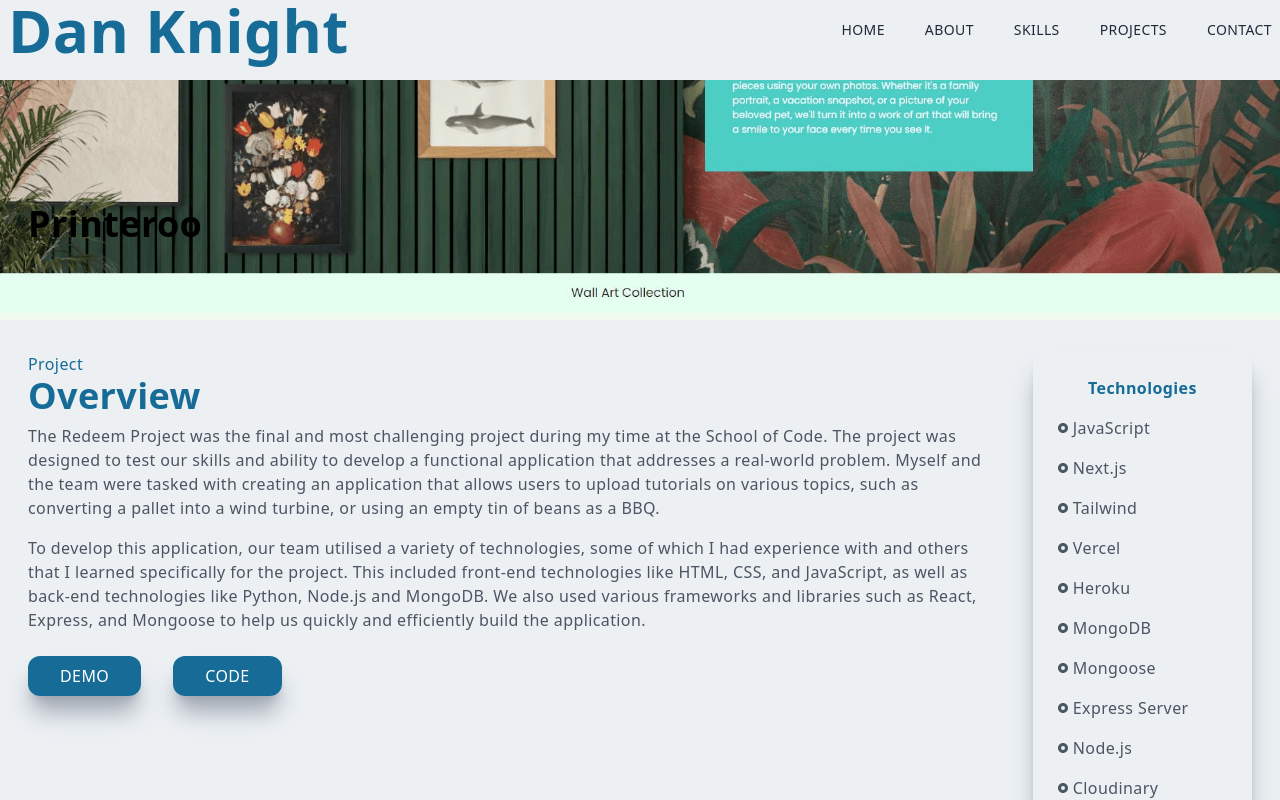
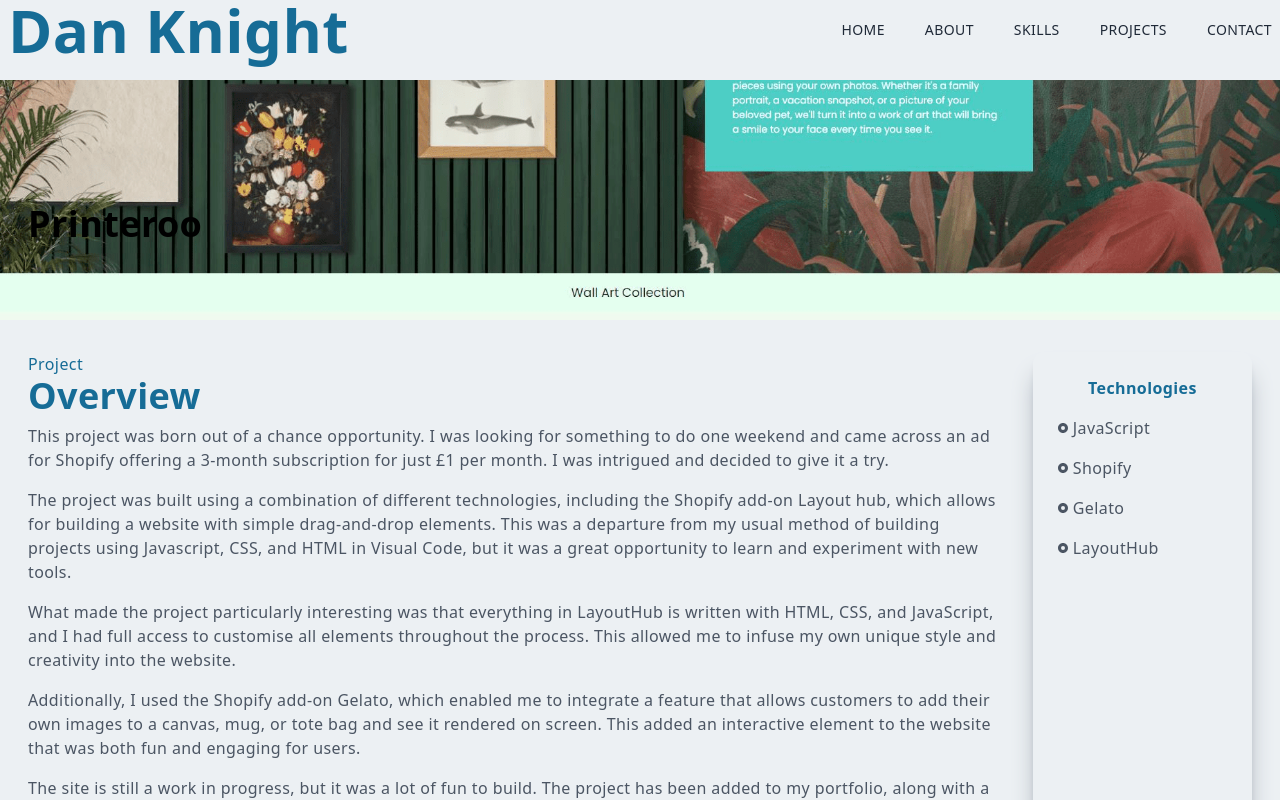
Before and after one commit to danielknight261/portfolio-daniel-knight, a Next.js app in the folder portfolio/: page /printeroo in a window 1280 px wide. Shown: the top 800 px of the page. Built offline with nearby package versions, Linux system fonts and the light colour scheme.

Commit message:
projects added for day

```diff
--- a/portfolio/components/NavBar.js
+++ b/portfolio/components/NavBar.js
@@ -98,9 +98,7 @@ const NavBar = () => {
               </div>
             </div>
             <div className='border-b border-gray-300 my-4'>
-              <p className='w-[85%] md:w-[90%] py-4'>
-                Let's build something legendary together
-              </p>
+
             </div>
           </div>
           <div className='py-4 flex flex-col'>
--- a/portfolio/components/Projects.js
+++ b/portfolio/components/Projects.js
@@ -21,6 +21,11 @@ const Projects = () => {
             title='Redeem Project'
             backgroundImg={redeemImg}
             projectUrl={'redeem'}
+          />
+          <ProjectItem
+            title='Printeroo'
+            backgroundImg={printerooImg}
+            projectUrl={'printeroo'}
           />
           <ProjectItem
             title='Bootcamper Social'
@@ -47,11 +52,7 @@ const Projects = () => {
             backgroundImg={todolistImg}
             projectUrl={'todolist'}
           />
-          <ProjectItem
-            title='Printeroo'
-            backgroundImg={printerooImg}
-            projectUrl={'printeroo'}
-          />
+
        </div>
       </div>
     </div>
--- a/portfolio/pages/printeroo.js
+++ b/portfolio/pages/printeroo.js
@@ -27,31 +27,45 @@ const printeroo = () => {
           <p>Project</p>
           <h2>Overview</h2>
           <p className="py-2 text-gray-600">
-            The Redeem Project was the final and most challenging project during
-            my time at the School of Code. The project was designed to test our
-            skills and ability to develop a functional application that
-            addresses a real-world problem. Myself and the team were tasked with
-            creating an application that allows users to upload tutorials on
-            various topics, such as converting a pallet into a wind turbine, or
-            using an empty tin of beans as a BBQ.
+            This project was born out of a chance opportunity. I was looking for
+            something to do one weekend and came across an ad for Shopify
+            offering a 3-month subscription for just £1 per month. I was
+            intrigued and decided to give it a try.
           </p>
           <p className="py-2 text-gray-600">
-            To develop this application, our team utilised a variety of
-            technologies, some of which I had experience with and others that I
-            learned specifically for the project. This included front-end
-            technologies like HTML, CSS, and JavaScript, as well as back-end
-            technologies like Python, Node.js and MongoDB. We also used various
-            frameworks and libraries such as React, Express, and Mongoose to
-            help us quickly and efficiently build the application.
+            The project was built using a combination of different technologies,
+            including the Shopify add-on Layout hub, which allows for building a
+            website with simple drag-and-drop elements. This was a departure
+            from my usual method of building projects using Javascript, CSS, and
+            HTML in Visual Code, but it was a great opportunity to learn and
+            experiment with new tools.
+          </p>
+          <p className="py-2 text-gray-600">
+            What made the project particularly interesting was that everything
+            in LayoutHub is written with HTML, CSS, and JavaScript, and I had
+            full access to customise all elements throughout the process. This
+            allowed me to infuse my own unique style and creativity into the
+            website.
+          </p>
+          <p className="py-2 text-gray-600">
+            Additionally, I used the Shopify add-on Gelato, which enabled me to
+            integrate a feature that allows customers to add their own images to
+            a canvas, mug, or tote bag and see it rendered on screen. This added
+            an interactive element to the website that was both fun and engaging
+            for users.
+          </p>
+          <p className="py-2 text-gray-600">
+            The site is still a work in progress, but it was a lot of fun to
+            build. The project has been added to my portfolio, along with a demo
+            link, so that others can see the end result and how it was built. It
+            was a great learning experience and I look forward to experimenting
+            with more e-commerce platforms and technologies in the future.
           </p>
 
-          <Link href="https://final-project-front-end-boolean-pirates.vercel.app/">
+          <Link href="https://splatbox.myshopify.com/">
             <button className="px-8 py-2 mt-4 mr-8 hover:scale-110">
               Demo
             </button>
-          </Link>
-          <Link href="https://github.com/danielknight261/final-project_front-end-boolean_pirates">
-            <button className="px-8 py-2 mt-4 hover:scale-110">Code</button>
           </Link>
         </div>
         <div className="col-span-4 md:col-span-1 shadow-xl shadow-gray-400 rounded-xl p-4">
@@ -64,43 +78,15 @@ const printeroo = () => {
               </p>
               <p className="text-gray-600 py-2 flex items-center">
                 <RiRadioButtonFill className="pr-1" />
-                Next.js
+                Shopify
               </p>
               <p className="text-gray-600 py-2 flex items-center">
                 <RiRadioButtonFill className="pr-1" />
-                Tailwind
+                Gelato
               </p>
               <p className="text-gray-600 py-2 flex items-center">
                 <RiRadioButtonFill className="pr-1" />
-                Vercel
-              </p>
-              <p className="text-gray-600 py-2 flex items-center">
-                <RiRadioButtonFill className="pr-1" />
-                Heroku
-              </p>
-              <p className="text-gray-600 py-2 flex items-center">
-                <RiRadioButtonFill className="pr-1" />
-                MongoDB
-              </p>
-              <p className="text-gray-600 py-2 flex items-center">
-                <RiRadioButtonFill className="pr-1" />
-                Mongoose
-              </p>
-              <p className="text-gray-600 py-2 flex items-center">
-                <RiRadioButtonFill className="pr-1" />
-                Express Server
-              </p>
-              <p className="text-gray-600 py-2 flex items-center">
-                <RiRadioButtonFill className="pr-1" />
-                Node.js
-              </p>
-              <p className="text-gray-600 py-2 flex items-center">
-                <RiRadioButtonFill className="pr-1" />
-                Cloudinary
-              </p>
-              <p className="text-gray-600 py-2 flex items-center">
-                <RiRadioButtonFill className="pr-1" />
-                Auth0
+                LayoutHub
               </p>
             </div>
           </div>
```
